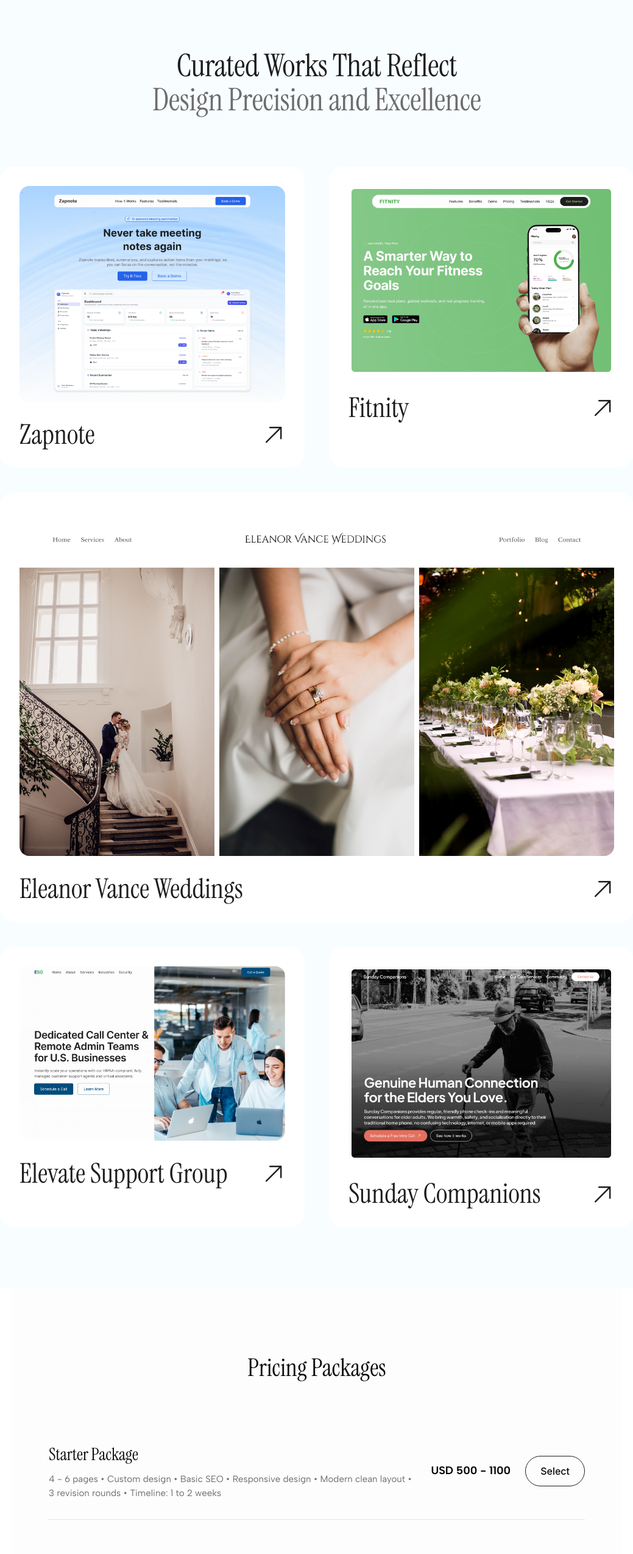
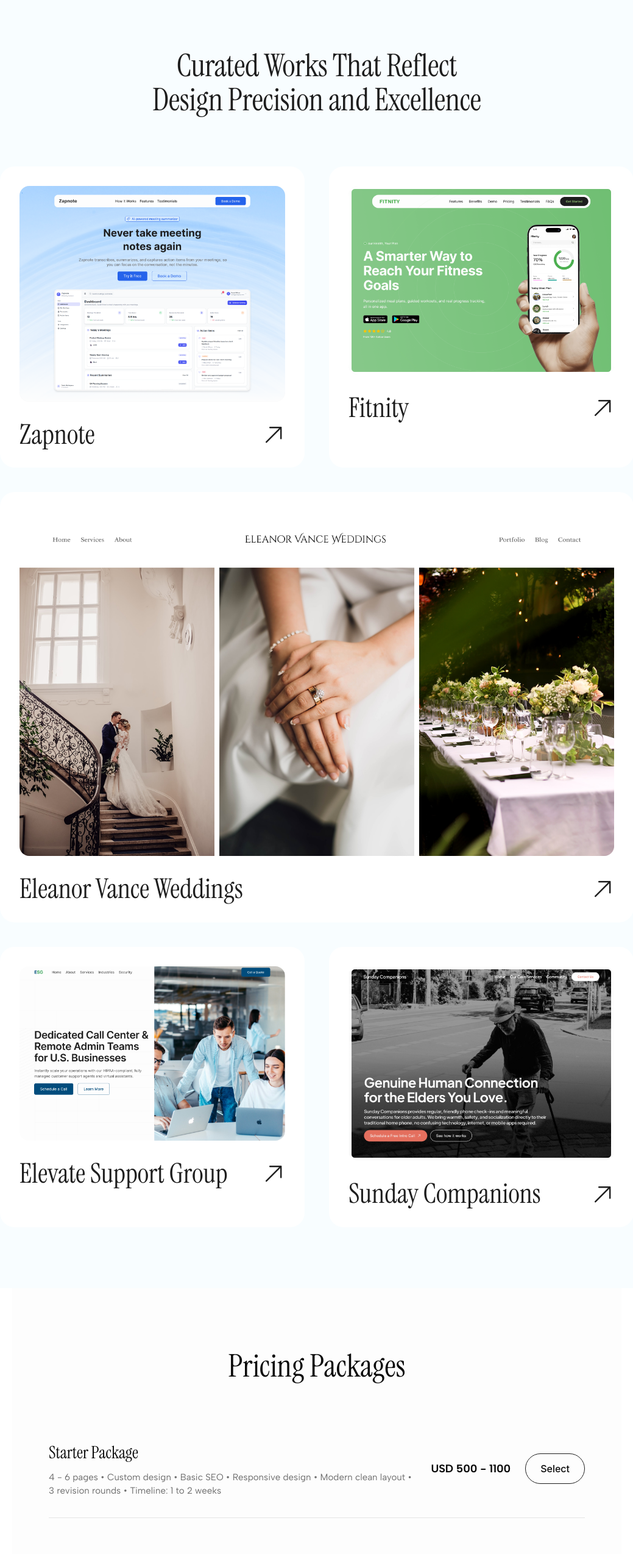
Before and after one commit to maheshikabandara/MaheshikaBandaraPortfolio, a React (Vite) app: page / in a window 1280 px wide. Shown: the part 1620-4169 px from the top of the page at 61% size, without its empty margins (120-1159 px from the left). Built offline with nearby package versions, Linux system fonts and the light colour scheme.

Commit message:
Update text colors and font sizes in AnimatedPortfolio

```diff
--- a/src/app/components/AnimatedPortfolio.tsx
+++ b/src/app/components/AnimatedPortfolio.tsx
@@ -257,7 +257,7 @@
         <div className="w-full max-w-[1440px] mx-auto flex flex-col items-center gap-[60px] md:gap-[80px]">
           <p className="font-['Instrument_Serif',serif] leading-[1.1] text-center tracking-[-0.28px] w-full" style={{ fontSize: 'clamp(32px, 4vw, 64px)' }}>
             <span className="text-[#1e1e1e]">Curated Works That Reflect</span><br/>
-            <span className="text-[#6d6d6d]">Design Precision and Excellence</span>
+            <span className="text-[#1e1e1e]">Design Precision and Excellence</span>
           </p>
           <div className="grid grid-cols-1 lg:grid-cols-2 gap-[24px] md:gap-[40px] w-full">
             <ProjectCardWork title="Zapnote" imageSrc={imgZapnoteHero} onClick={() => onProjectClick({ title: "Zapnote", category: "SaaS Landing Page", description: "A sleek landing page for an AI-powered meeting summarizer.", fullImg: imgZapnoteHome })} />
@@ -295,7 +295,12 @@
   return (
     <AnimatedSection delay={0.1} id="pricing">
       <div className="bg-[#fdfdfd] py-[100px] px-[20px] md:px-[60px] max-w-[1000px] mx-auto">
-        <h2 className="font-['Instrument_Serif',serif] text-[40px] text-center mb-[60px]">Pricing Packages</h2>
+        <h2
+          className="font-['Instrument_Serif',serif] text-center mb-[60px] leading-[1.1]"
+          style={{ fontSize: 'clamp(32px, 4vw, 64px)' }}
+        >
+          Pricing Packages
+        </h2>
         <div className="flex flex-col gap-[20px]">
           {plans.map((plan, idx) => (
             <div key={idx} className="border-b border-[#e5e5e5] py-[32px] flex flex-col md:flex-row justify-between items-start md:items-center gap-[16px] group">
@@ -397,9 +402,9 @@
       <div className="bg-white relative w-full py-[100px] md:py-[140px] overflow-hidden" data-name="Process">
         <div className="flex flex-col gap-[60px] md:gap-[80px] items-center relative w-full px-[20px] md:px-[60px] lg:px-[120px]">
           <div className="flex flex-col items-center relative w-full max-w-[1440px] mx-auto">
-            <p className="font-['Instrument_Serif',serif] leading-[1.1] text-[#1e1e1e] text-center tracking-[-0.02em] w-full" style={{ fontSize: 'clamp(40px, 5vw, 80px)' }}>
+            <p className="font-['Instrument_Serif',serif] leading-[1.1] text-[#1e1e1e] text-center tracking-[-0.02em] w-full" style={{ fontSize: 'clamp(32px, 4vw, 64px)' }}>
               Process Built for Clarity,<br />
-              <span className="text-[#6d6d6d]">Speed and Smooth Delivery</span>
+              <span className="text-[#1e1e1e]">Speed and Smooth Delivery</span>
             </p>
           </div>
           <div ref={sectionRef} className="relative w-full max-w-[1440px] mx-auto">
@@ -457,7 +462,7 @@
       <div className="bg-[#1e1e1e] min-h-screen flex flex-col pt-[80px] md:pt-[120px] relative w-full overflow-hidden" data-name="Contact + Footer">
         <div className="flex-1 flex flex-col justify-center w-full px-[20px] md:px-[60px] lg:px-[120px] z-10">
           <div className="flex flex-col gap-[60px] md:gap-[100px] w-full max-w-[1440px] mx-auto">
-            <div className="font-['Instrument_Serif',serif] w-full" style={{ fontSize: 'clamp(40px, 6vw, 100px)' }}>
+            <div className="font-['Instrument_Serif',serif] w-full" style={{ fontSize: 'clamp(40px, 6vw, 80px)' }}>
               <p className="leading-[1.1] text-[#fdfdfd]/50">Ready to Build Something</p>
               <p className="leading-[1.1]">
                 <span className="text-[#fdfdfd]/50">Modern and Impactful? </span>
```
